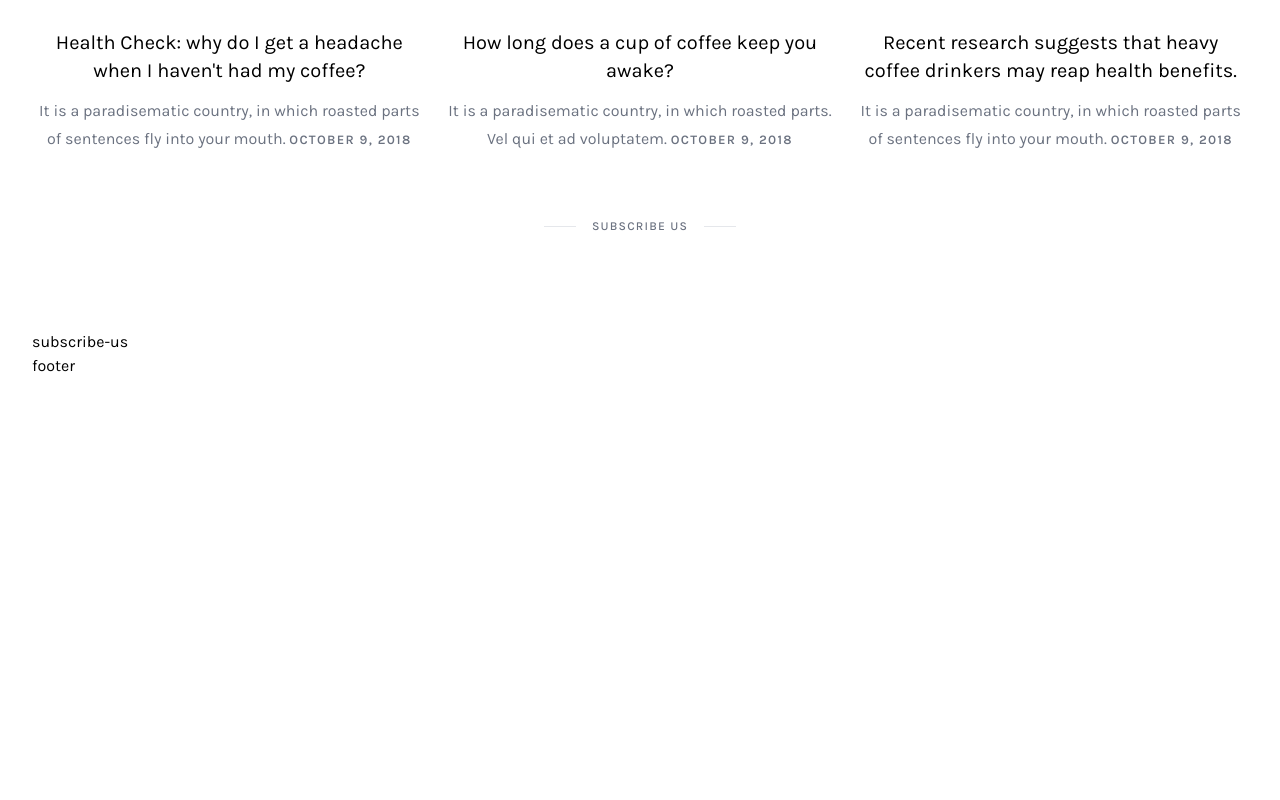
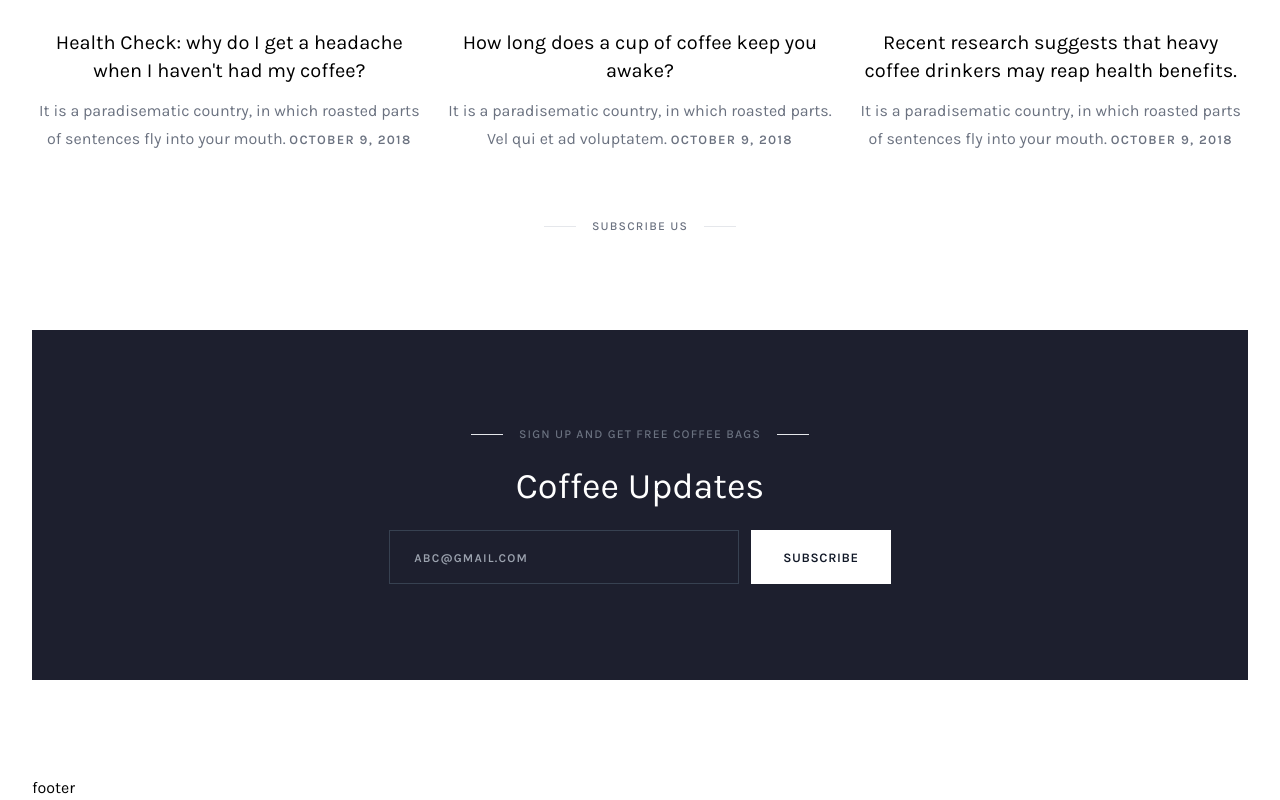
Before and after one commit to quanguit/tailwindCSS, a website: page src/index.html in a window 1280 px wide. Shown: the part 4145-4945 px from the top of the page. Before the commit the page ends 4523 px from the top, so only its background shows below. Drawn offline with nearby package versions, Linux system fonts and the light colour scheme; files that its build step writes are made by us from their sources; files whose address does not match are found by name.

Commit message:
add subscribr us section

```diff
--- a/src/index.html
+++ b/src/index.html
@@ -504,7 +504,41 @@
             <div class="ct-subheadline-label">Subscribe Us</div>
             <div class="ct-subheadline-deco-line"></div>
           </div>
-          <div class="subscribe-us">subscribe-us</div>
+          <div
+            class="subscribe-us h-[350px] bg-[#1D1F2E] mb-24 flex flex-col justify-center items-center"
+          >
+            <div class="flex justify-center items-center px-6 xs:px-0 mb-6">
+              <div class="w-8 h-px bg-gray-200"></div>
+              <div
+                class="uppercase mx-4 tracking-widest text-gray-500 font-medium text-xs text-center"
+              >
+                Sign up and get free coffee bags
+              </div>
+              <div class="w-8 h-px bg-gray-200"></div>
+            </div>
+            <div class="text-4xl text-white mb-6">Coffee Updates</div>
+            <div class="ct-form">
+              <div
+                class="flex flex-col md:flex-row justify-center items-center gap-3"
+              >
+                <div class="ct-form-item text-center">
+                  <input
+                    type="email"
+                    placeholder="abc@gmail.com"
+                    class="px-6 py-4 w-[350px] max-w-[80%] xs:max-w-full bg-inherit border-[1px] border-gray-700 outline-none text-white leading-5 hover:border-gray-300 duration-500 focus:border-gray-300 placeholder:uppercase placeholder:text-xs placeholder:tracking-widest placeholder:font-semibold"
+                  />
+                </div>
+                <div class="ct-form-item">
+                  <button
+                    type="submit"
+                    class="ct-button bg-white text-gray-900 w-max max-h-[54px]"
+                  >
+                    Subscribe
+                  </button>
+                </div>
+              </div>
+            </div>
+          </div>
         </main>
 
         <footer>footer</footer>
```
